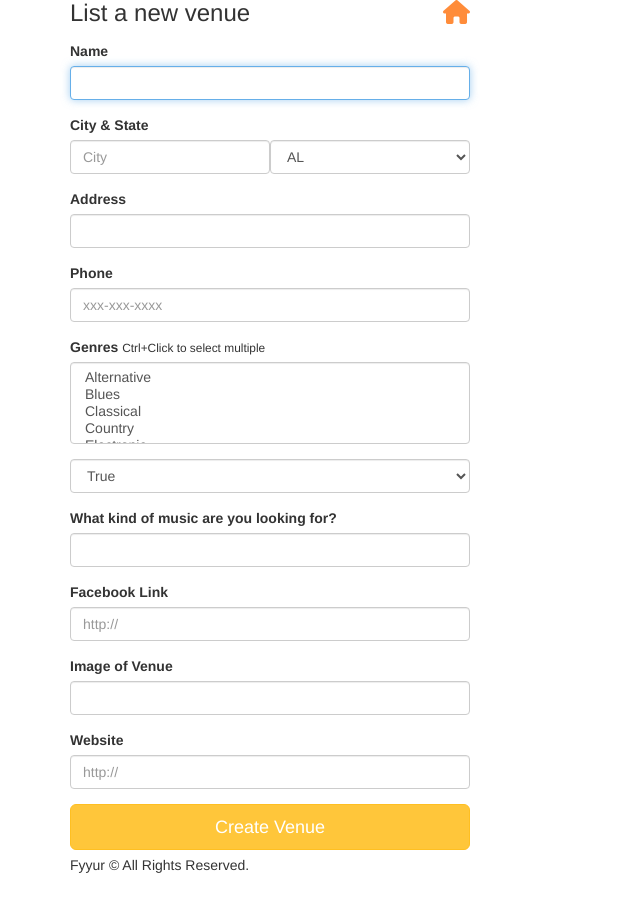
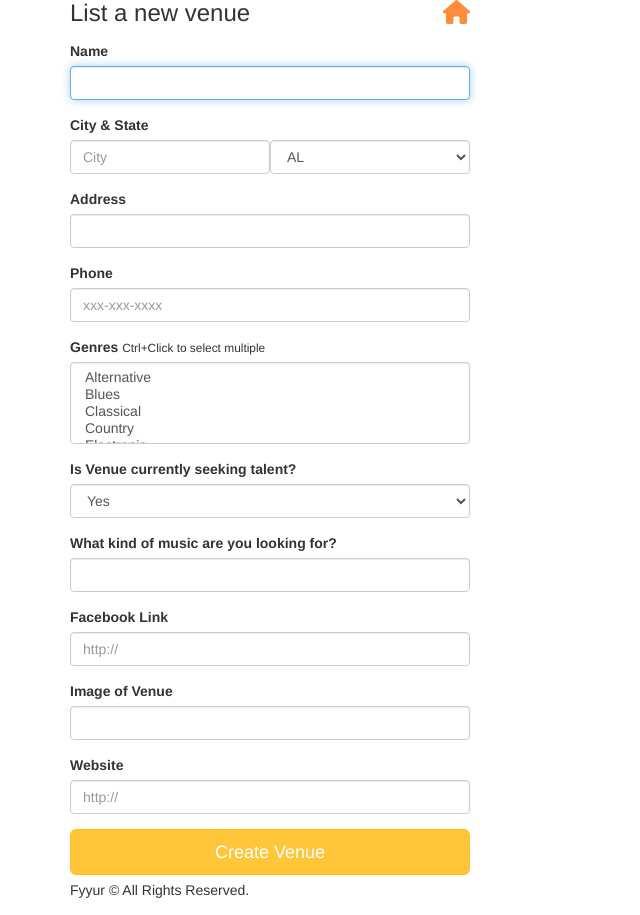
Before and after one commit to mikewycklendt/fullstack2, a Flask app: page /venues/create in a window 1280 px wide. Shown: the part 95-1010 px from the top of the page, without its empty margins (0-640 px from the left). Before the commit the page ends 968 px from the top, so only its background shows below. Run offline with Flask 2, Linux system fonts and the light colour scheme; some libraries are stand-ins or nearby versions.

Commit message:
fix seeking talent field

```diff
--- a/artist/forms.py
+++ b/artist/forms.py
@@ -114,10 +114,10 @@ class VenueForm(Form):
         ]
     )
     seeking_talent = SelectField(
-        'seeking', validators=[DataRequired()],
+        'seeking_talent', validators=[DataRequired()],
         choices=[
-            ('Yes', True),
-            ('No', False)
+            (True, 'Yes'),
+            (False, 'No')
         ]
     )
     seeking_description = StringField(
--- a/artist/templates/forms/new_venue.html
+++ b/artist/templates/forms/new_venue.html
@@ -33,6 +33,7 @@
         {{ form.genres(class_ = 'form-control', placeholder='Genres, separated by commas', id=form.genres.id, autofocus = true) }}
       </div>
       <div class="form-group">
+        <label for="seeking_talent">Is Venue currently seeking talent?</label>
         {{ form.seeking_talent(class_ = 'form-control', id=form.seeking_talent.id, autofocus = true) }}
       </div>
       <div class="form-group">
```
